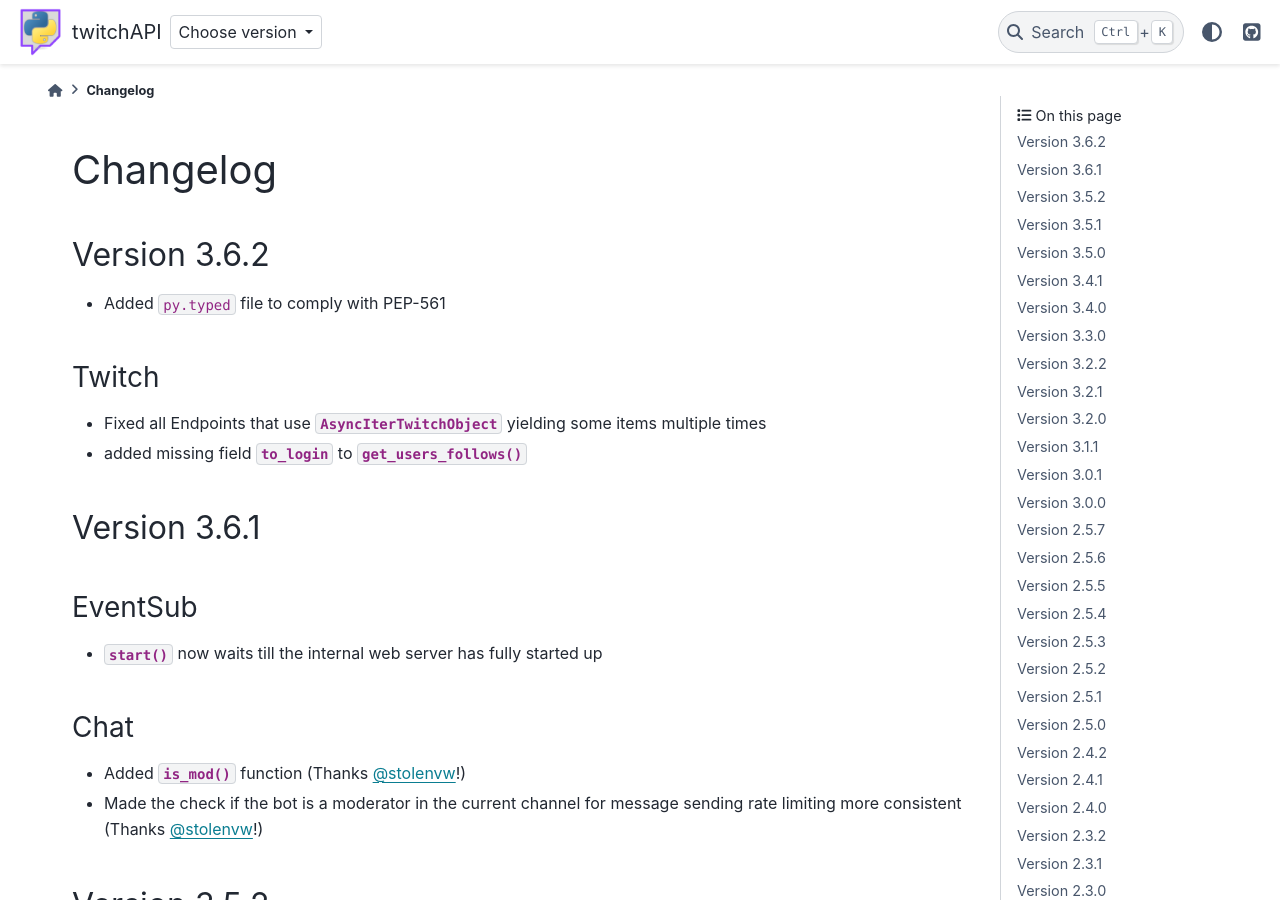
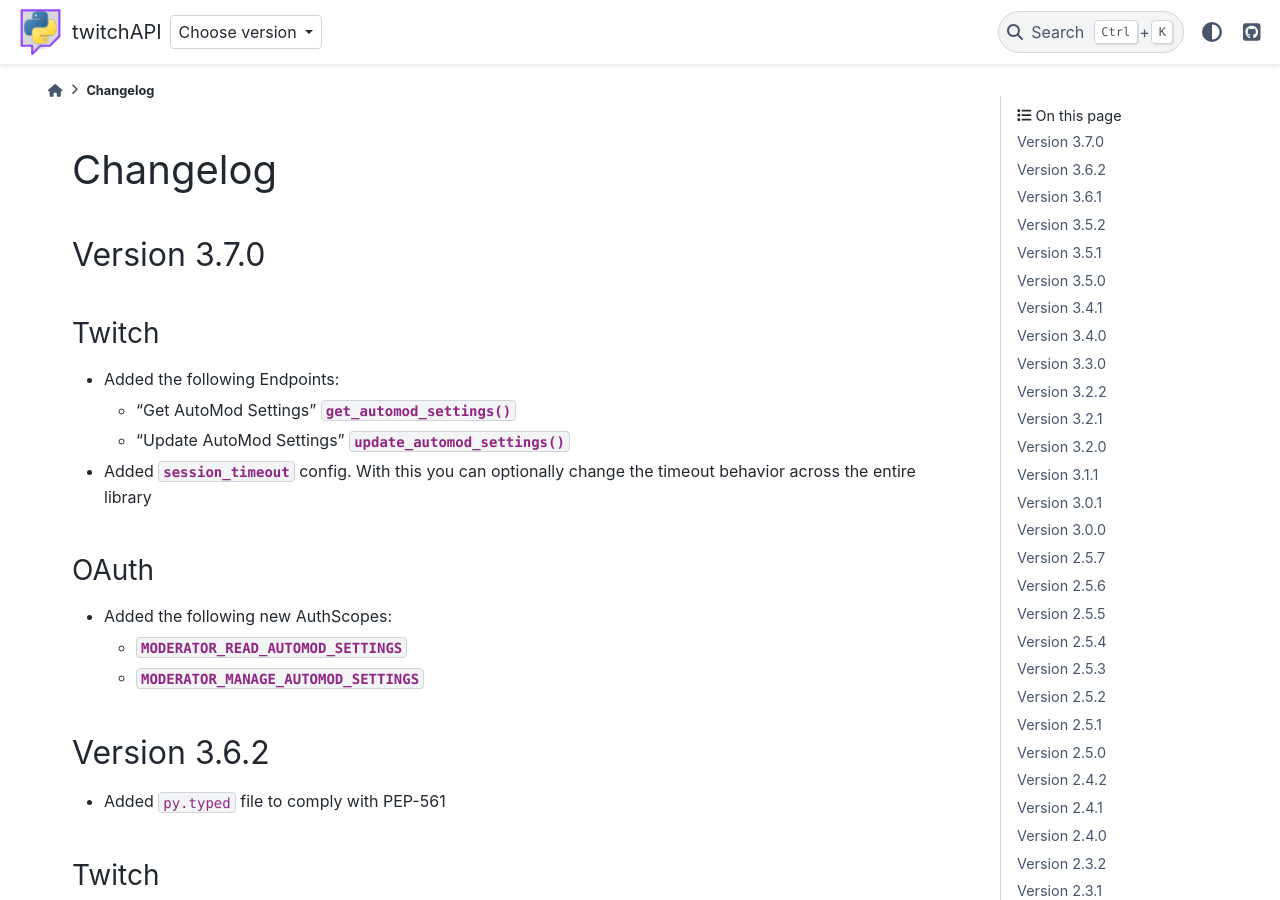
Before and after one commit to Teekeks/pyTwitchAPI, a Sphinx documentation site: the page built from docs/changelog.rst, in a window 1280 px wide and 900 px high. Built offline with Sphinx 7.4.7 and the PyData theme 0.15.4, drawn with Linux system fonts in a browser that asks for light colours; comment, search, counter and statistics services are not loaded.

Commit message:
bumped version to 3.7.0

```diff
--- a/docs/_static/switcher.json
+++ b/docs/_static/switcher.json
@@ -5,7 +5,7 @@
     "url": "https://pytwitchapi.readthedocs.io/en/latest/"
   },
   {
-    "name": "3.6.2 (stable)",
+    "name": "3.7.0 (stable)",
     "version": "stable",
     "url": "https://pytwitchapi.readthedocs.io/en/stable/"
   },
--- a/docs/changelog.rst
+++ b/docs/changelog.rst
@@ -2,6 +2,28 @@
 
 Changelog
 =========
+
+****************
+Version 3.7.0
+****************
+
+Twitch
+------
+
+- Added the following Endpoints:
+
+  - "Get AutoMod Settings" :const:`~twitchAPI.twitch.Twitch.get_automod_settings()`
+  - "Update AutoMod Settings" :const:`~twitchAPI.twitch.Twitch.update_automod_settings()`
+
+- Added :const:`~twitchAPI.twitch.Twitch.session_timeout` config. With this you can optionally change the timeout behavior across the entire library
+
+OAuth
+-----
+
+- Added the following new AuthScopes:
+
+  - :const:`~twitchAPI.types.AuthScope.MODERATOR_READ_AUTOMOD_SETTINGS`
+  - :const:`~twitchAPI.types.AuthScope.MODERATOR_MANAGE_AUTOMOD_SETTINGS`
 
 ****************
 Version 3.6.2
--- a/twitchAPI/__init__.py
+++ b/twitchAPI/__init__.py
@@ -4,6 +4,6 @@ from .pubsub import PubSub
 from .oauth import UserAuthenticator
 from .chat import Chat
 
-VERSION = (3, 6, 2)
+VERSION = (3, 7, 0)
 
-__version__ = '3.6.2'
+__version__ = '3.7.0'
```
